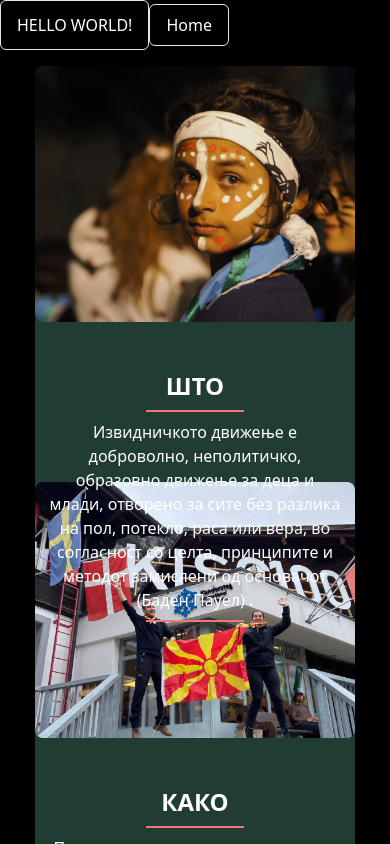
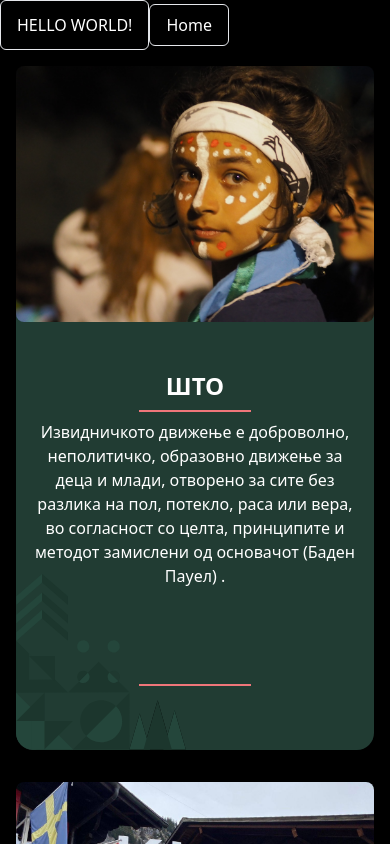
Before and after one commit to andrijantasevski/izvidnici.mk, a Next.js app: page / in a window 390 px wide. Shown: the top 844 px of the page. Built offline with nearby package versions, Linux system fonts and the light colour scheme.

Commit message:
Finish animation cards desktop and mobile

```diff
--- a/src/components/CardAnimation.tsx
+++ b/src/components/CardAnimation.tsx
@@ -7,6 +7,7 @@ type CardData = {
   frontTitle: string;
   frontText: string;
   backImgSrc: string;
+  backTitle: string;
   backText: string;
 };
 
@@ -17,8 +18,10 @@ const cards: CardData[] = [
     frontTitle: "ШТО",
     frontText:
       "Извидничкото движење е доброволно, неполитичко, образовно движење за деца и млади, отворено за сите без разлика на пол, потекло, раса или вера, во согласност со целта, принципите и методот замислени од основачот (Баден Пауел) .",
-    backImgSrc: "path/to/backImage1.jpg",
-    backText: "Back Card 1",
+    backImgSrc: "img/cards/front-1.png",
+    backTitle: "ШТО",
+    backText:
+      "Мисијата на извидништвото е да придонесе во образованието на младите, преку систем на вредности заснован на извидничкиот завет и закони, да помогне во изградба на подобар свет во кој луѓето се остварени како поединци и имаат конструктивна улога во општеството.",
   },
   {
     id: 2,
@@ -26,8 +29,10 @@ const cards: CardData[] = [
     frontTitle: "КАКО",
     frontText:
       "Преку систем на прогресивно само-образование, со интеракција на елементите од извидничкиот метод. Извидничкиот метод има осум составни елементи, подеднакво важни во образованието на децата и младите, а претставуваат клучен пристап и специфичност за извидништвото наспрема останатите образовни движења / организации.",
-    backImgSrc: "path/to/backImage2.jpg",
-    backText: "Back Card 2",
+    backImgSrc: "img/cards/back-2.png",
+    backTitle: "КАКО",
+    backText:
+      "Преку систем на прогресивно само-образование, со интеракција на елементите од извидничкиот метод. Извидничкиот метод има осум составни елементи, подеднакво важни во образованието на децата и младите, а претставуваат клучен пристап и специфичност за извидништвото наспрема останатите образовни движења / организации.",
   },
   {
     id: 3,
@@ -35,8 +40,10 @@ const cards: CardData[] = [
     frontTitle: "ЗОШТО",
     frontText:
       "Целта на извидничкото движење е да придонесе во развојот на младите во постигнување на нивниот целосен физички, интелектуален, емоционален, социјален и духовен потенцијал како поединци, како одговорни граѓани и како членови на нивнителокални, национални и интернационални заедници. ",
-    backImgSrc: "path/to/backImage3.jpg",
-    backText: "Back Card 3",
+    backImgSrc: "img/cards/front-3.png",
+    backTitle: "ЗОШТО",
+    backText:
+      " Извидничката програма која ја уживаат децата, младите и возрасните волонтери се заснова на три широки принципи кои ги претставуваат основните верувања на движењето.Обврска кон себе - Развој на личниот целосен потенцијал, односно достигнување на потполните физички, интелектуални, општествени и духовни можности како поединец",
   },
 ];
 
@@ -45,6 +52,7 @@ const Card: React.FC<CardData> = ({
   frontTitle,
   frontText,
   backImgSrc,
+  backTitle,
   backText,
 }) => {
   const [isFlipped, setIsFlipped] = useState(false);
@@ -55,9 +63,12 @@ const Card: React.FC<CardData> = ({
 
   return (
     <>
-      <div className="relative mx-4 my-4 h-96 w-80" onClick={handleCardClick}>
+      <div
+        className="mx-4 my-4 flex w-full flex-col items-center justify-start md:w-80"
+        onClick={handleCardClick}
+      >
         <motion.div
-          className={` relative flex flex-col items-center justify-start rounded-[17px] bg-primary pb-4 text-center shadow-lg ${
+          className={`relative flex flex-col items-center justify-start rounded-[17px] bg-primary pb-4 text-center shadow-lg ${
             isFlipped ? "hidden" : ""
           }`}
           initial={{ rotateY: 0 }}
@@ -72,22 +83,22 @@ const Card: React.FC<CardData> = ({
           <motion.div className="z-50 px-3 py-10">
             <h2 className="text-2xl font-bold text-white">{frontTitle}</h2>
             <hr className="mx-auto my-2 h-[2px] w-2/6 border-0 bg-secondary" />
-            <h5 className=" h-64 overflow-hidden text-base text-white">
+            <h5 className="h-64 overflow-hidden text-base text-white">
               {frontText}
-              <hr className="mx-auto my-2 h-[2px] w-2/6 border-0 bg-secondary" />
             </h5>
+            <hr className="mx-auto my-2 h-[2px] w-2/6 border-0 bg-secondary" />
           </motion.div>
-          <motion.div className=" absolute bottom-0 left-0">
+          <motion.div className="absolute bottom-0 left-0">
             <motion.img
               src="./img/cards/svg/svg-cards.svg"
               alt={frontTitle}
-              className=" z-0 h-44 w-full object-cover"
+              className="z-0 h-44 w-full object-cover"
             />
           </motion.div>
         </motion.div>
 
         <motion.div
-          className={`card-back absolute flex flex-col items-center justify-center rounded-lg bg-white p-2 text-center shadow-lg ${
+          className={`relative flex flex-col items-center justify-start rounded-[17px] bg-primary pb-4 text-center shadow-lg ${
             isFlipped ? "" : "hidden"
           }`}
           initial={{ rotateY: 180 }}
@@ -97,9 +108,23 @@ const Card: React.FC<CardData> = ({
           <motion.img
             src={backImgSrc}
             alt={backText}
-            className="mb-2 h-40 w-full object-cover"
+            className="mb-2 h-64 w-full rounded-lg object-cover"
           />
-          <span className="text-lg">{backText}</span>
+          <motion.div className="z-50 px-3 py-10">
+            <h2 className="text-2xl font-bold text-white">{backTitle}</h2>
+            <hr className="mx-auto my-2 h-[2px] w-2/6 border-0 bg-secondary" />
+            <h5 className="h-64 overflow-hidden text-base text-white">
+              {backText}
+            </h5>
+            <hr className="mx-auto my-2 h-[2px] w-2/6 border-0 bg-secondary" />
+          </motion.div>
+          <motion.div className="absolute bottom-0 right-0">
+            <motion.img
+              src="./img/cards/svg/back.svg"
+              alt={frontTitle}
+              className="z-0 h-44 w-full object-cover"
+            />
+          </motion.div>
         </motion.div>
       </div>
     </>
@@ -116,6 +141,7 @@ const CardGrid: React.FC = () => {
           frontTitle={card.frontTitle}
           frontText={card.frontText}
           backImgSrc={card.backImgSrc}
+          backTitle={card.backTitle}
           backText={card.backText}
         />
       ))}
```
Also changed, not shown: public/img/cards/back-2.png (added), public/img/cards/svg/back.svg (added).
